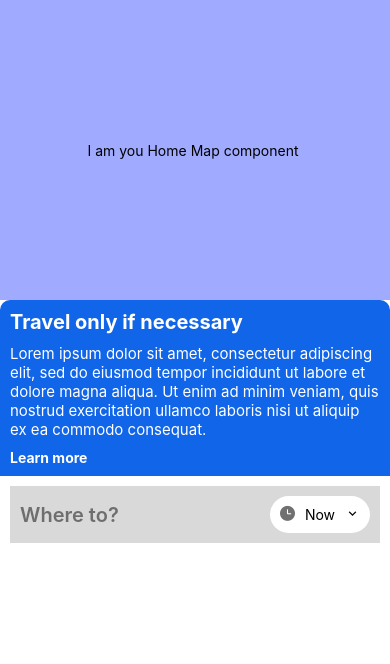
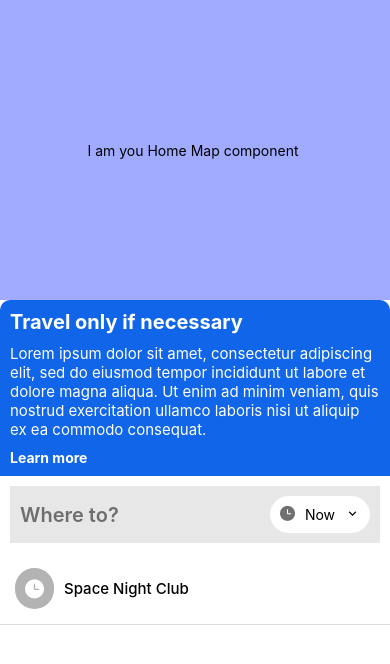
Before and after one commit to gabrielacarr/iOSUber, a React Native app in the folder Uber/: screen / in a window 390 px wide. Shown: the top 664 px of the page. Built offline with nearby package versions, Linux system fonts and the light colour scheme.

Commit message:
Displays: HomeSearch, styles integrated, renders correctly, looking good

```diff
--- a/Uber/src/components/HomeSearch/index.js
+++ b/Uber/src/components/HomeSearch/index.js
@@ -17,8 +17,14 @@ const HomeSearch = () => {
           <MaterialIcons name={'keyboard-arrow-down'} size={15} />
         </View>
       </View>
+
       {/* Previous Destination */}
-
+      <View style={styles.row}>
+        <View style={styles.iconContainer}>
+          <AntDesign name={'clockcircle'} size={19} color={'#fff'} />
+        </View>
+        <Text style={styles.destinationText}>Space Night Club</Text>
+      </View>
       {/* Home Destination */}
     </View>
   );
--- a/Uber/src/components/HomeSearch/styles.js
+++ b/Uber/src/components/HomeSearch/styles.js
@@ -2,7 +2,7 @@ import {StyleSheet} from 'react-native';
 
 const styles = StyleSheet.create({
   inputBox: {
-    backgroundColor: '#d9d9d9',
+    backgroundColor: '#e7e7e7',
     margin: 10,
     padding: 10,
     flexDirection: 'row',
@@ -22,5 +22,22 @@ const styles = StyleSheet.create({
     backgroundColor: '#fff',
     borderRadius: 50,
   },
+  row: {
+    flexDirection: 'row',
+    alignItems: 'center',
+    padding: 15,
+    borderBottomWidth: 1,
+    borderColor: '#dbdbdb',
+  },
+  iconContainer: {
+    backgroundColor: '#b3b3b3',
+    padding: 10,
+    borderRadius: 25,
+  },
+  destinationText: {
+    marginLeft: 10,
+    fontWeight: '500',
+    fontSize: 15,
+  },
 });
 export default styles;
```
